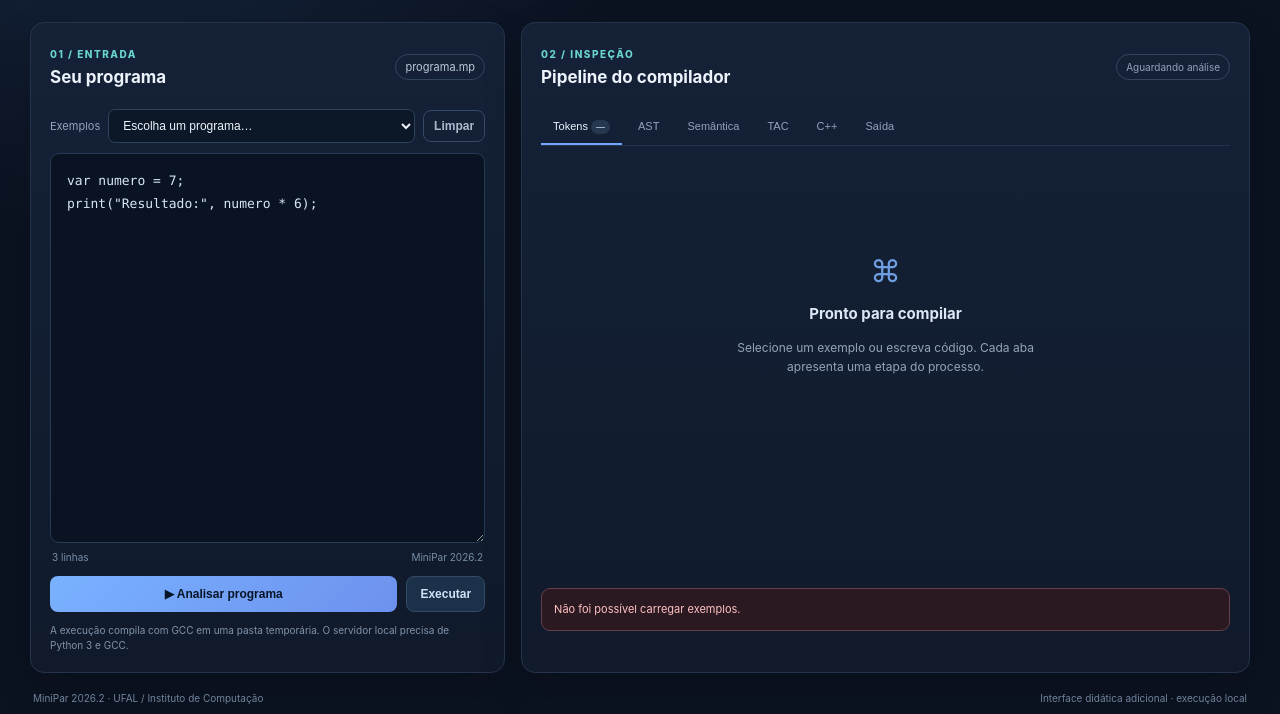
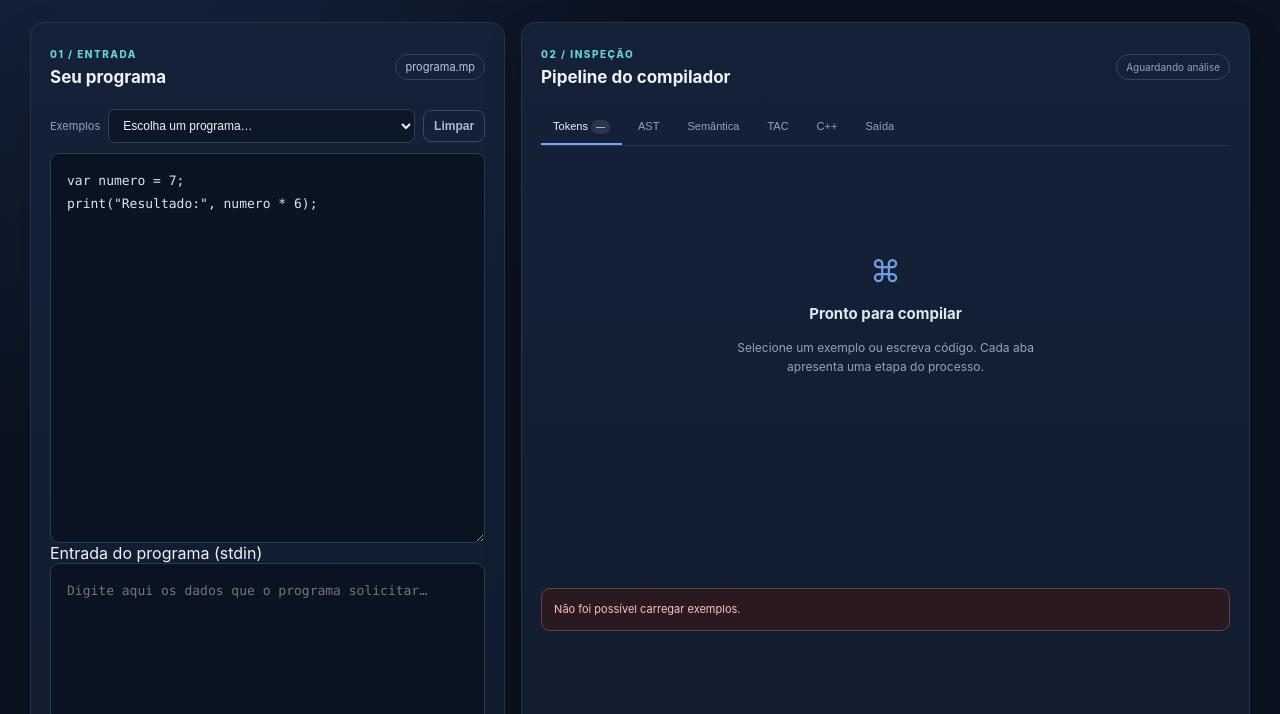
Before and after one commit to M-rcos/MINIPAR-2026.2-FINAL, a plain HTML site: page web/index.html in a window 1280 px wide. Shown: the part 238-952 px from the top of the page. Drawn offline with Linux system fonts and the light colour scheme; no server answers.

Commit message:
Adiciona campo de entrada stdin à interface Web

```diff
--- a/web/index.html
+++ b/web/index.html
@@ -11,7 +11,7 @@
 <div class="editor-actions"><label for="examples">Exemplos</label><select id="examples"><option value="">Escolha um programa…</option></select><button id="reset" class="ghost">Limpar</button></div>
 <textarea id="source" spellcheck="false" autocapitalize="off" autocomplete="off" aria-label="Código fonte MiniPar">var numero = 7;
 print("Resultado:", numero * 6);
-</textarea><div class="editor-foot"><span id="line-count">2 linhas</span><span>MiniPar 2026.2</span></div>
+</textarea><div class="stdin-panel"><label for="stdin">Entrada do programa (stdin)</label><textarea id="stdin" class="stdin-input" rows="4" spellcheck="false" placeholder="Digite aqui os dados que o programa solicitar…"></textarea><p class="stdin-hint">A entrada é enviada ao iniciar a execução. Para vários input(), informe um valor por linha.</p></div><div class="editor-foot"><span id="line-count">2 linhas</span><span>MiniPar 2026.2</span></div>
 <div class="action-row"><button id="analyze" class="primary">▶ Analisar programa</button><button id="run" class="secondary">Executar</button></div>
 <p class="hint">A execução compila com GCC em uma pasta temporária. O servidor local precisa de Python 3 e GCC.</p></aside>
 <section class="results-panel"><div class="panel-head result-heading"><div><span class="kicker">02 / INSPEÇÃO</span><h2>Pipeline do compilador</h2></div><span id="overall-status" class="status idle">Aguardando análise</span></div>
```
